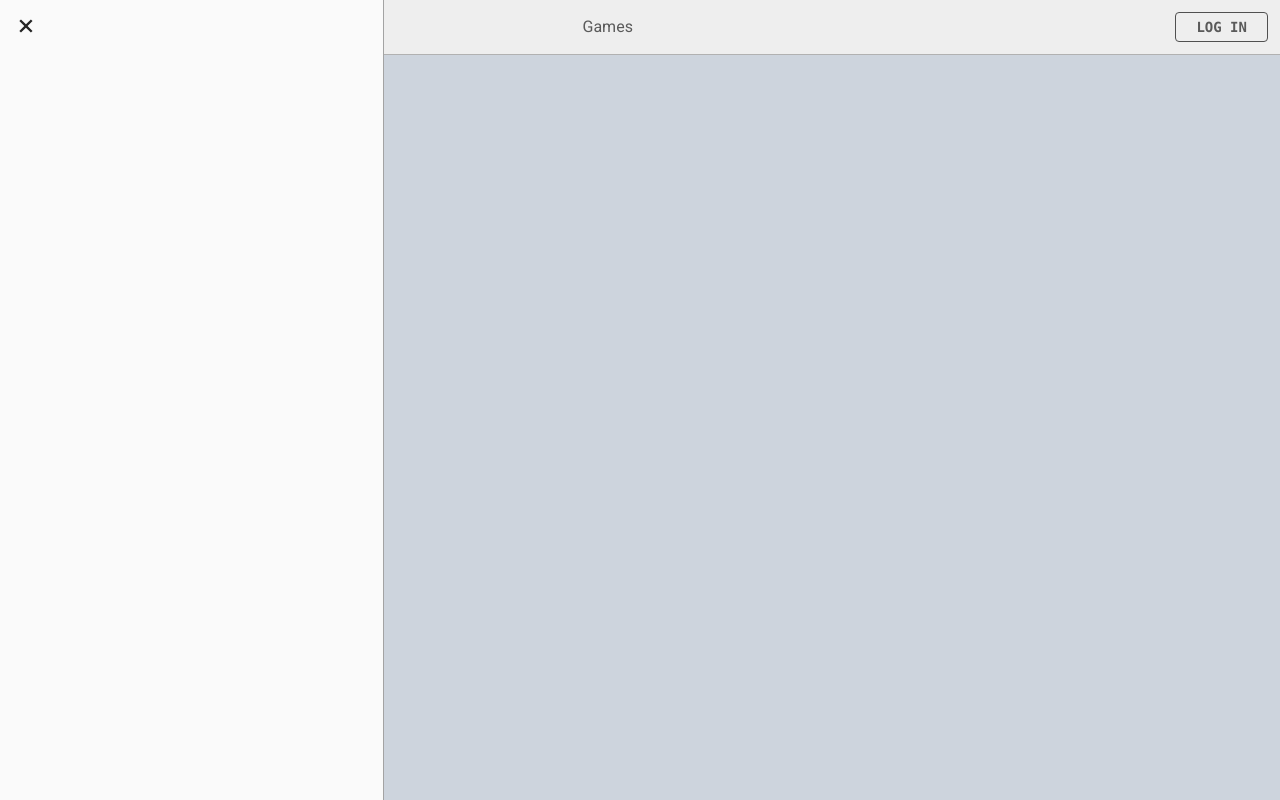
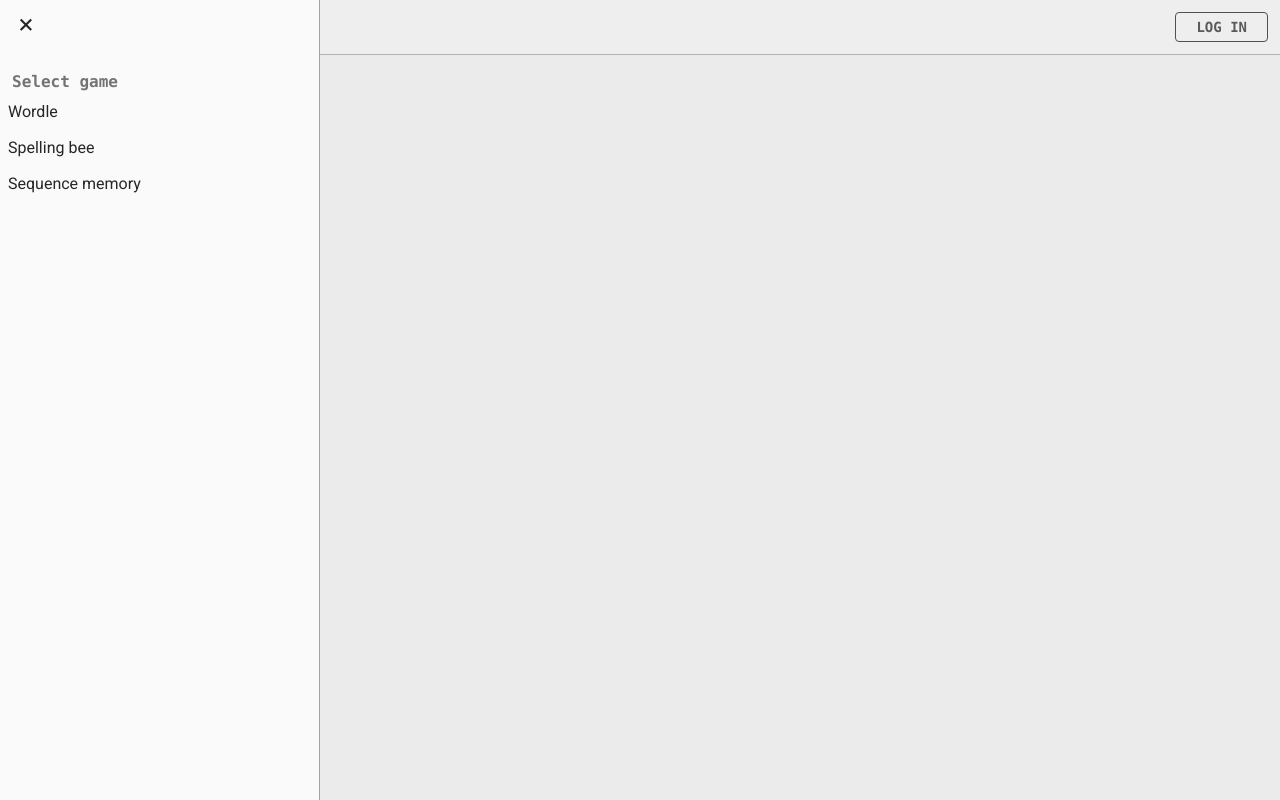
Before and after one commit to iEranDEV/game-center, a Next.js app: page / in a window 1280 px wide. Both pictures are taken after a click on the icon 26 px from the left and 27 px from the top of the page. Shown: the top 800 px of the page. Built offline with nearby package versions, Linux system fonts and the light colour scheme.

Commit message:
navbar menu

```diff
--- a/components/general/NavBar.tsx
+++ /dev/null
@@ -1,37 +0,0 @@
-import { useState } from 'react';
-import { BiMenu, BiX } from 'react-icons/bi'
-
-function NavBar() {
-    const [menu, setMenu] = useState(false);
-
-
-    return (
-        <nav className="fixed bg-neutral-50 border-b text-neutral-800 border-neutral-400 flex justify-between items-center w-full p-3">
-            {/* Menu button */}
-            <BiMenu onClick={() => setMenu(!menu)} className='h-7 w-7 cursor-pointer'></BiMenu>
-
-            {/* Logo */}
-            <p>Games</p>
-
-            {/* Login, profile */}
-            <div className='flex justify-end gap-4 items-center'>
-
-                {/* Log in button */}
-                <button className='uppercase text-sm py-1 px-5 border border-neutral-900 font-mono font-extrabold rounded hover:bg-neutral-900 hover:text-neutral-50 transition-all'>
-                    Log in
-                </button>
-            </div>
-
-            {/* Blur */}
-            <div onClick={() => setMenu(false)} className={(menu ? 'block' : 'hidden') + ' absolute z-50 w-screen h-screen left-0 top-0 bg-neutral-300/30 backdrop-blur-[0.5px]'}></div>
-
-            {/* Menu */}
-            <div className={(menu ? 'left-0' : '-left-full') + ' md:border-r border-neutral-400 transition-all h-screen w-screen md:w-96 absolute z-50 top-0 bg-neutral-50 p-3 flex flex-col'}>
-                {/* Close button */}
-                <BiX onClick={() => setMenu(false)} className='h-7 w-7 cursor-pointer'></BiX>
-            </div>
-        </nav>
-    )
-}
-
-export default NavBar;
--- /dev/null
+++ b/components/nav/GameNavButton.tsx
@@ -0,0 +1,14 @@
+import { motion } from "framer-motion";
+
+function GameNavButton({ game }: { game: {title: string, color: string} }) {
+
+    return (
+        <div  style={{borderColor: game.color}} className='px-2 hover:border-l-[6px] border-neutral-50 py-1.5 hover:bg-neutral-100 cursor-pointer'>
+            <motion.p whileHover={{ x: 5}} transition={{duration: 0.2}}>
+                {game.title}
+            </motion.p>
+        </div>
+    )
+}
+
+export default GameNavButton;
--- /dev/null
+++ b/components/nav/NavBar.tsx
@@ -0,0 +1,54 @@
+import { useState } from 'react';
+import { BiMenu, BiX } from 'react-icons/bi'
+import { motion } from "framer-motion"
+import GameNavButton from './GameNavButton';
+
+function NavBar() {
+    const [menu, setMenu] = useState(false);
+    const games = [{title: 'Wordle', color: '#0d679c'}, {title: 'Spelling bee', color: '#003200'}, {title: 'Sequence memory', color: '#000000'}]
+
+    return (
+        <nav className="fixed bg-neutral-50 border-b text-neutral-800 border-neutral-400 flex justify-between items-center w-full p-3">
+            {/* Menu button */}
+            <BiMenu onClick={() => setMenu(!menu)} className='h-7 w-7 cursor-pointer'></BiMenu>
+
+            {/* Login, profile */}
+            <div className='flex justify-end gap-4 items-center'>
+
+                {/* Log in button */}
+                <button className='uppercase text-sm py-1 px-5 border border-neutral-900 font-mono font-extrabold rounded hover:bg-neutral-900 hover:text-neutral-50 transition-all'>
+                    Log in
+                </button>
+            </div>
+
+            {menu && <>
+                {/* Blur */}
+                <div onClick={() => setMenu(false)} className={'absolute z-50 w-screen h-screen left-0 top-0 bg-neutral-300/30 backdrop-blur-[0.5px]'}></div>
+
+            </>}
+
+            {/* Menu */}
+            <motion.div
+                initial={{x: '-100%'}}
+                animate={{x: menu ? 0 : '-100%'}}
+                className={'md:border-r border-neutral-400 h-screen w-screen md:w-80 absolute z-50 left-0 top-0 bg-neutral-50 flex flex-col gap-5'}
+            >
+                {/* Close button */}
+                <BiX onClick={() => setMenu(false)} className='h-7 w-7 cursor-pointer m-3'></BiX>
+
+                {/* Pages / Games */}
+                <div className='flex h-full flex-col justify-between'>
+                    <div className='flex flex-col'>
+                        <h1 className='font-mono font-extrabold text-neutral-500 mx-3'>Select game</h1>
+                        {games.map((game) => (
+                            <GameNavButton key={game.title} game={game} />
+                        ))}
+                    </div>
+
+                </div>
+            </motion.div>
+        </nav>
+    )
+}
+
+export default NavBar;
--- a/package.json
+++ b/package.json
@@ -15,6 +15,7 @@
     "autoprefixer": "10.4.14",
     "eslint": "8.38.0",
     "eslint-config-next": "13.3.0",
+    "framer-motion": "^10.11.4",
     "next": "13.3.0",
     "postcss": "8.4.21",
     "react": "18.2.0",
--- a/pages/index.tsx
+++ b/pages/index.tsx
@@ -1,5 +1,5 @@
 import { Roboto } from 'next/font/google'
-import NavBar from '@/components/general/NavBar'
+import NavBar from '@/components/nav/NavBar'
 
 const roboto = Roboto({
 	weight: ['400', '700'],
@@ -12,7 +12,7 @@ export default function Home() {
 		<main className={roboto.className + ' h-[1000px]'}>
 			<NavBar />
 
-			<div className='w-full h-full flex justify-end items-end pt-10 bg-slate-300'>
+			<div className='w-full h-full flex justify-end items-end pt-10 bg-neutral-100'>
 				Hello world
 			</div>
 		</main>
```
Also changed, not shown: 1 other file (tests, documents, lock files or other folders).
